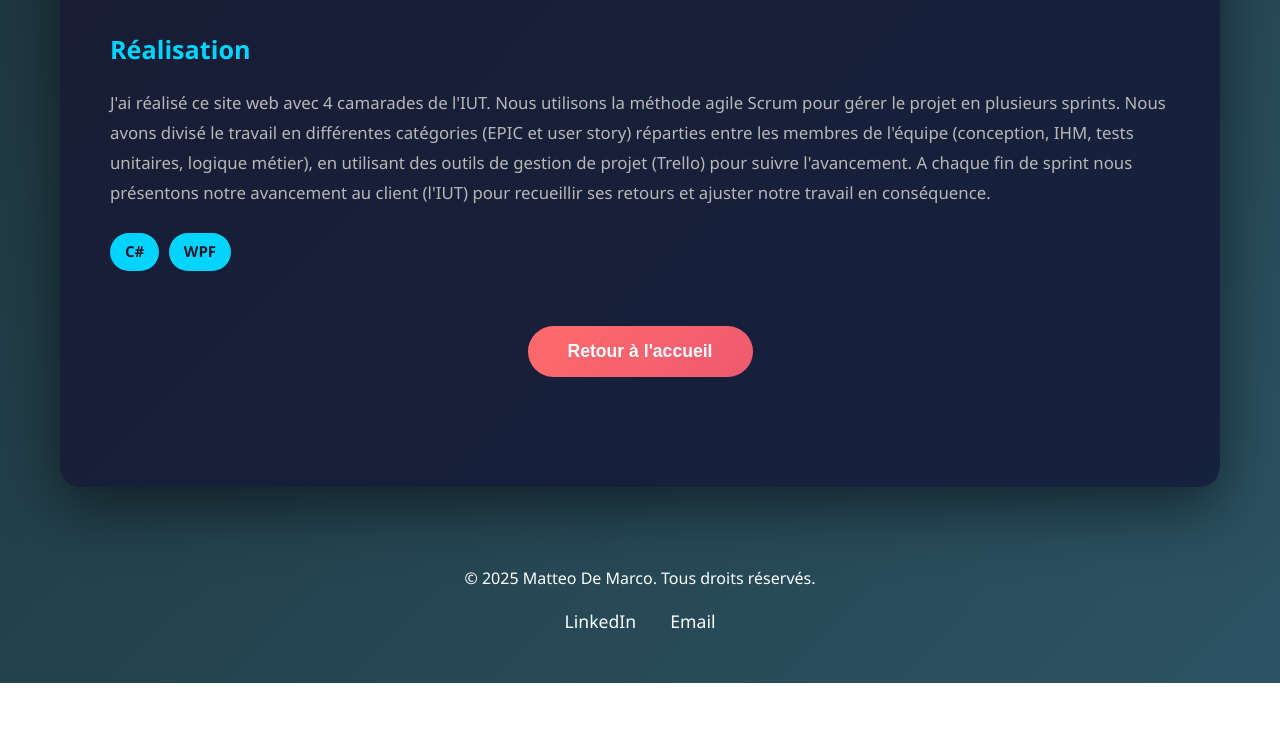
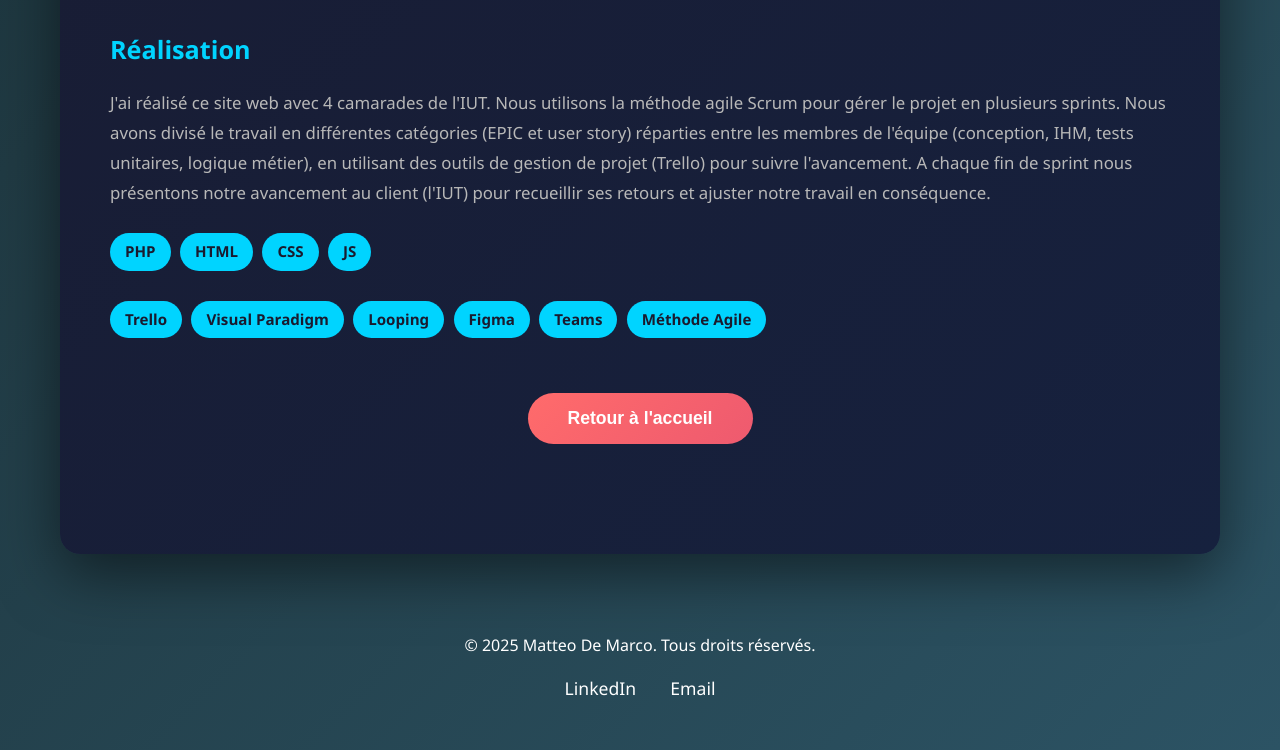
Before and after one commit to Matteo2889/Matteo2889.github.io, a plain HTML site: page html/elieu.html in a window 1280 px wide. Shown: the part 1680-2430 px from the top of the page. Before the commit the page ends 2363 px from the top, so only its background shows below. Drawn offline with Linux system fonts and the light colour scheme.

Commit message:
modification tag

```diff
--- a/html/elieu.html
+++ b/html/elieu.html
@@ -69,8 +69,19 @@
                     </p>
 
                     <div class="project-tags">
-                        <span class="tag">C#</span>
-                        <span class="tag">WPF</span>
+                        <span class="tag">PHP</span>
+                        <span class="tag">HTML</span>
+                        <span class="tag">CSS</span>
+                        <span class="tag">JS</span>
+                    </div>
+
+                    <div class="project-tags">
+                        <span class="tag">Trello</span>
+                        <span class="tag">Visual Paradigm</span>
+                        <span class="tag">Looping</span>
+                        <span class="tag">Figma</span>
+                        <span class="tag">Teams</span>
+                        <span class="tag">Méthode Agile</span>
                     </div>
                 </div>
 
```
Also changed, not shown: html/bilanCompetence.html (+1 -0 lines).
